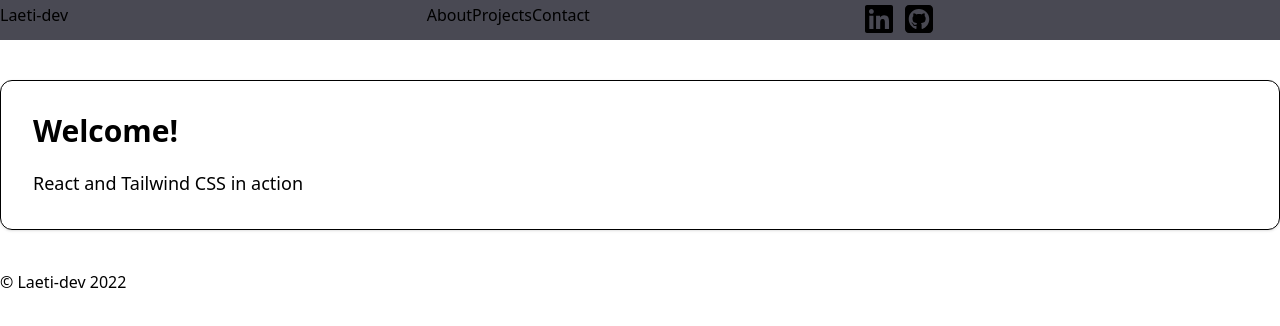
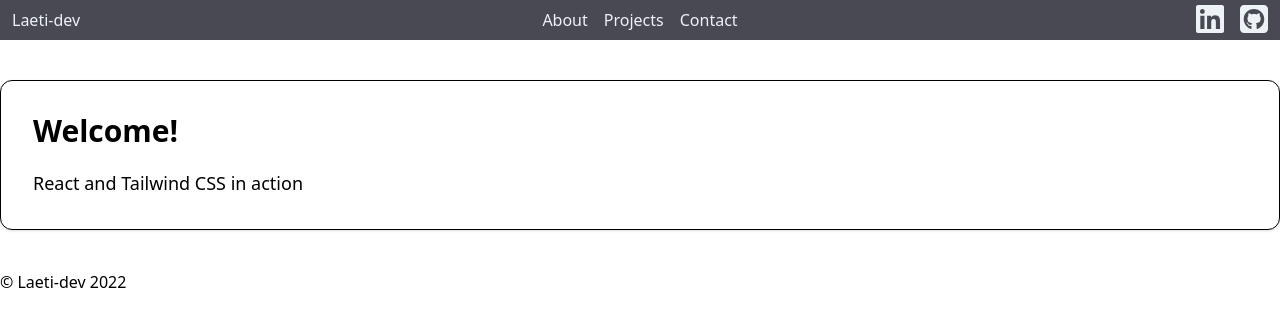
Before and after one commit to Laeti-dev/react-portfolio, a React (Create React App) app: page / in a window 1280 px wide. Shown: the top 326 px of the page. Built offline with nearby package versions, Linux system fonts and the light colour scheme.

Commit message:
style navbar

```diff
--- a/src/components/Header/index.jsx
+++ b/src/components/Header/index.jsx
@@ -3,20 +3,36 @@ import { FontAwesomeIcon } from "@fortawesome/react-fontawesome"
 
 export default function Header() {
   return(
-    <nav id="navbar" className="grid grid-cols-3 content-center bg-nav-bar h-10">
-        <div className="flex-none ">
+    <nav id="navbar"
+      className="w-full
+      grid grid-cols-5 gap-4
+      justify-around
+      justify-items-center
+      items-center
+      bg-nav-bar h-10 text-background-color
+      static"
+      >
+        <div className="flex-none justify-self-start ml-3">
           <Link to="/">Laeti-dev</Link>
         </div>
 
-        <div >
-            <Link to="/about">About</Link>
-            <Link to="/projects">Projects</Link>
-            <Link to="/contact">Contact</Link>
+        <div className="space-x-4 col-span-3">
+            {[
+              ["About", "/about"],
+              ["Projects", "/projects"],
+              ["Contact", "/contact"],
+            ].map(([title, url]) => (
+                <Link to={url} className="hover:text-active-color">{title}</Link>
+            ))}
         </div>
 
-        <div >
-            <FontAwesomeIcon icon="fa-brands fa-linkedin" size="2x" className="mx-3"/>
-            <FontAwesomeIcon icon="fa-brands fa-square-github" size="2x" />
+        <div className="space-x-4 justify-self-end mr-3">
+            <a href="https://www.linkedin.com/in/laetitia-ikusawa/">
+                <FontAwesomeIcon icon="fa-brands fa-linkedin" size="2x" />
+            </a>
+            <a href="https://github.com/Laeti-dev">
+                <FontAwesomeIcon icon="fa-brands fa-square-github" size="2x" />
+            </a>
         </div>
     </nav>
   );
--- a/tailwind.config.js
+++ b/tailwind.config.js
@@ -8,6 +8,7 @@ module.exports = {
       "nav-bar": "#494953",
       "background-color": "#EDF2F6",
       "active-color": "#FF5656",
+      "nav-font-color": "#FFFFFF"
     },
     extend: {},
   },
```
